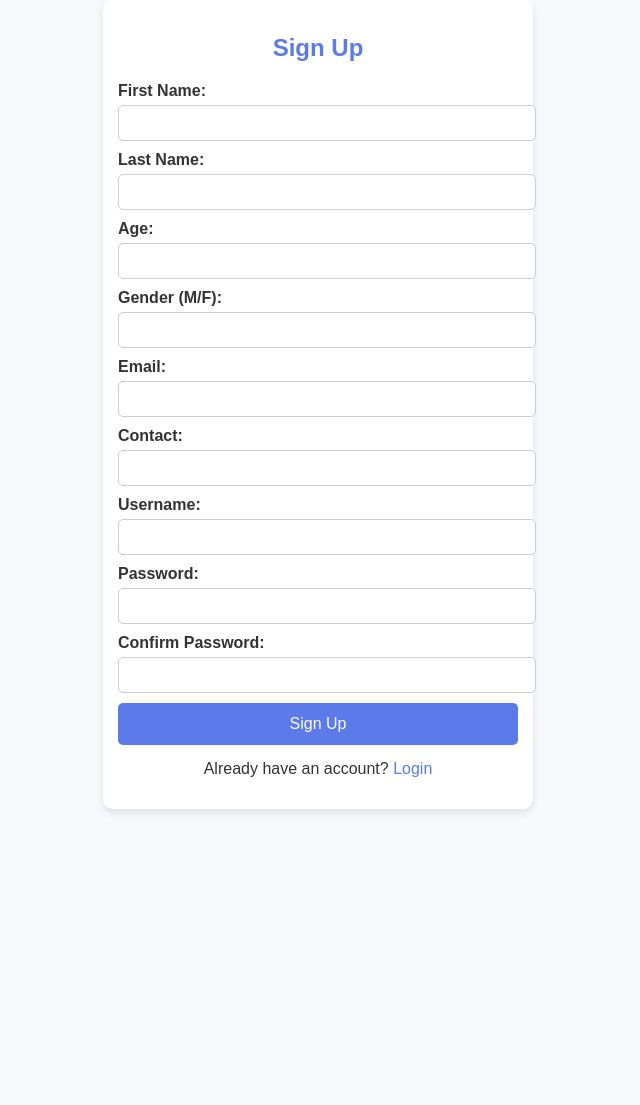
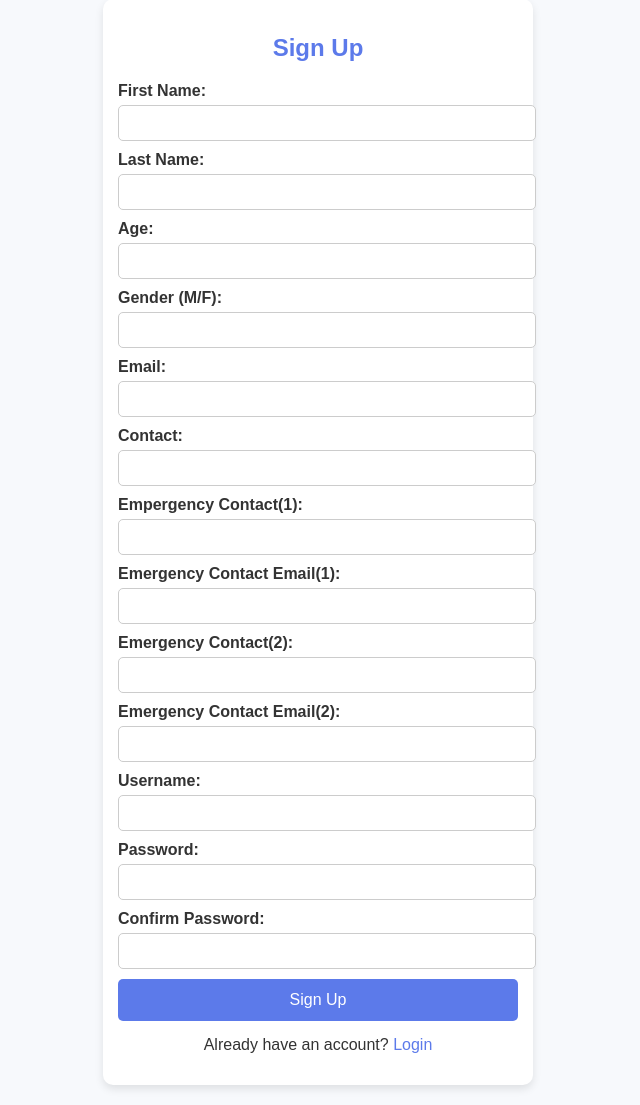
Before and after one commit to Shirsha5/nlp-aai, a Flask app: template NLP miniproject/templates/signin.html in a window 1280 px wide. Shown: the part 21-1126 px from the top of the page, without its empty margins (322-962 px from the left). Before the commit the page ends 834 px from the top, so only its background shows below. Run offline with Flask 3, Linux system fonts and the light colour scheme; the template is opened without the code that fills it, so the values that code supplies are empty.

Commit message:
added emergency contacts input signin.html

```diff
--- a/NLP miniproject/templates/signin.html
+++ b/NLP miniproject/templates/signin.html
@@ -29,6 +29,18 @@
                 <label for="contact">Contact:</label>
                 <input type="tel" id="contact" pattern="[0-9]{10}" title="Enter a valid 10-digit phone number" required>
 
+                <label for="contact">Empergency Contact(1):</label>
+                <input type="tel" id="contact" pattern="[0-9]{10}" title="Enter a valid 10-digit phone number" required>
+
+                <label for="email">Emergency Contact Email(1):</label>
+                <input type="email" id="email" required>
+
+                <label for="contact">Emergency Contact(2):</label>
+                <input type="tel" id="contact" pattern="[0-9]{10}" title="Enter a valid 10-digit phone number" required>
+
+                <label for="email">Emergency Contact Email(2):</label>
+                <input type="email" id="email" required>
+
                 <label for="username">Username:</label>
                 <input type="text" id="username" required>
 
```
